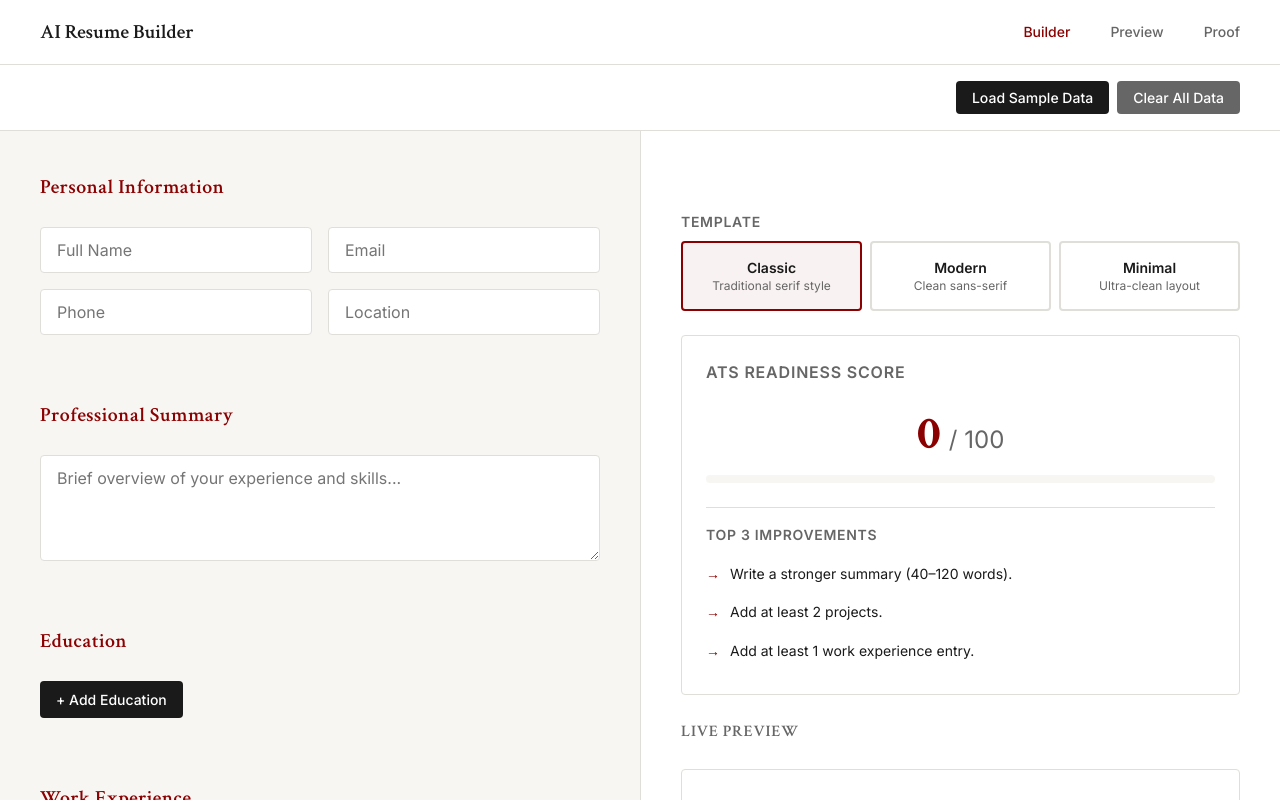
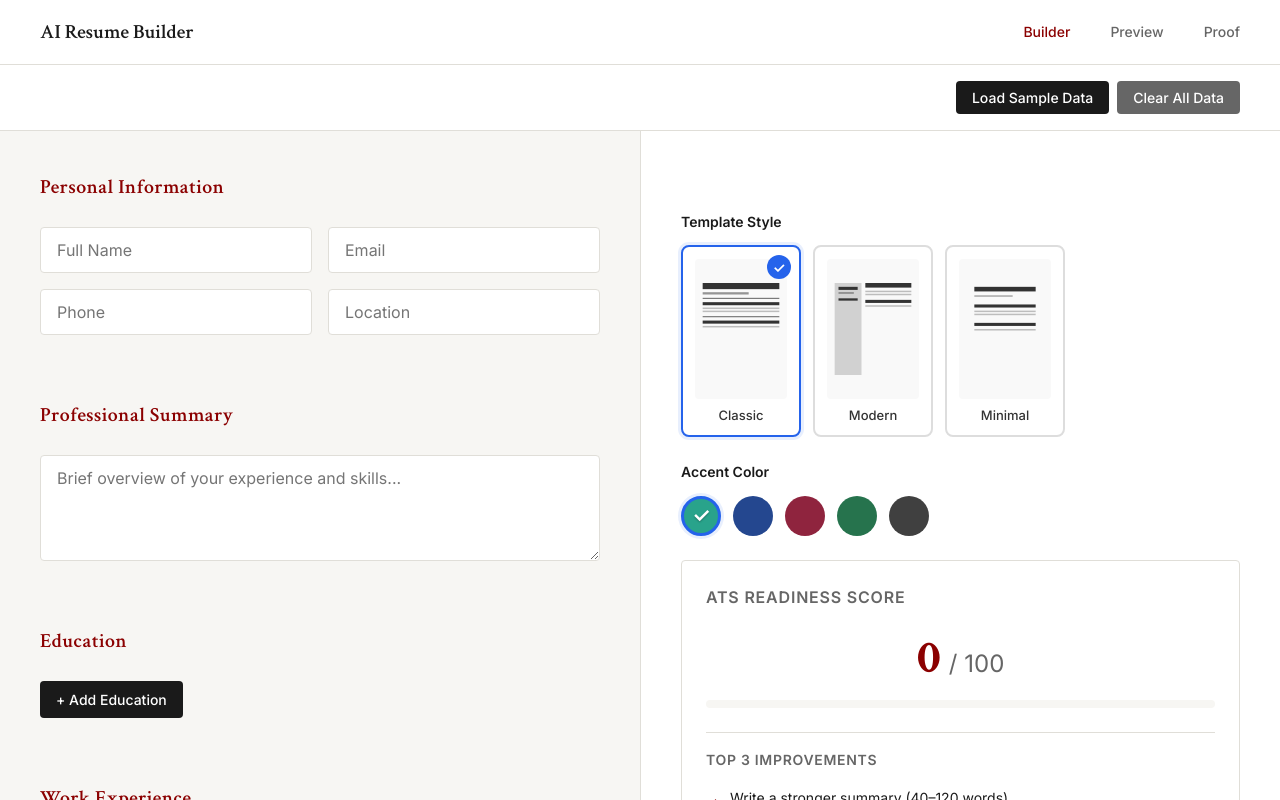
Before and after one commit to Gayathri7756/AI-Resume-Builder, a Next.js app: page /builder in a window 1280 px wide. Shown: the top 800 px of the page. Built offline with nearby package versions, Linux system fonts and the light colour scheme.

Commit message:
Add visual template thumbnails, color theme picker, and PDF download toast

```diff
--- a/components/ResumePreview.module.css
+++ b/components/ResumePreview.module.css
@@ -6,6 +6,7 @@
   font-size: 0.875rem;
   line-height: 1.6;
   color: #000;
+  --accent: var(--resume-accent-color, hsl(168, 60%, 40%));
 }
 
 .empty {
@@ -22,7 +23,7 @@
   text-align: center;
   margin-bottom: var(--spacing-lg);
   padding-bottom: var(--spacing-md);
-  border-bottom: 2px solid #000;
+  border-bottom: 2px solid var(--accent);
 }
 
 .header h1 {
@@ -79,10 +80,10 @@
   font-size: 1.125rem;
   font-weight: 700;
   margin-bottom: var(--spacing-sm);
-  color: #000;
+  color: var(--accent);
   text-transform: uppercase;
   letter-spacing: 0.05em;
-  border-bottom: 1px solid #000;
+  border-bottom: 1px solid var(--accent);
   padding-bottom: 4px;
 }
 
--- a/components/ResumePreview.tsx
+++ b/components/ResumePreview.tsx
@@ -4,6 +4,17 @@ import { useResumeStore } from '@/lib/resumeStore'
 import classicStyles from './ResumePreview.module.css'
 import modernStyles from './ResumePreview.modern.module.css'
 import minimalStyles from './ResumePreview.minimal.module.css'
+
+const getColorTheme = (theme: string) => {
+  const colors = {
+    teal: 'hsl(168, 60%, 40%)',
+    navy: 'hsl(220, 60%, 35%)',
+    burgundy: 'hsl(345, 60%, 35%)',
+    forest: 'hsl(150, 50%, 30%)',
+    charcoal: 'hsl(0, 0%, 25%)'
+  }
+  return colors[theme as keyof typeof colors] || colors.teal
+}
 
 export default function ResumePreview() {
   const {
@@ -14,13 +25,16 @@ export default function ResumePreview() {
     projects,
     skills,
     links,
-    template
+    template,
+    colorTheme
   } = useResumeStore()
 
   // Select styles based on template
   const styles = template === 'modern' ? modernStyles :
                  template === 'minimal' ? minimalStyles :
                  classicStyles
+
+  const accentColor = getColorTheme(colorTheme)
 
   const hasPersonalInfo = personalInfo.name || personalInfo.email || personalInfo.phone || personalInfo.location
   const hasLinks = links.github || links.linkedin || links.portfolio
@@ -35,7 +49,12 @@ export default function ResumePreview() {
   }
 
   return (
-    <div className={styles.resume}>
+    <div
+      className={styles.resume}
+      style={{
+        '--resume-accent-color': accentColor
+      } as React.CSSProperties}
+    >
       {/* Header */}
       {hasPersonalInfo && (
         <header className={styles.header}>
--- a/components/TemplateSelector.module.css
+++ b/components/TemplateSelector.module.css
@@ -1,52 +1,118 @@
 .container {
-  margin-bottom: var(--spacing-md);
+  margin-bottom: 24px;
+}
+
+.section {
+  margin-bottom: 24px;
 }
 
 .label {
   display: block;
-  font-size: 0.875rem;
+  font-size: 14px;
   font-weight: 600;
-  color: var(--text-secondary);
-  margin-bottom: var(--spacing-xs);
-  text-transform: uppercase;
-  letter-spacing: 0.05em;
+  color: #1a1a1a;
+  margin-bottom: 12px;
 }
 
-.options {
-  display: grid;
-  grid-template-columns: repeat(3, 1fr);
-  gap: var(--spacing-xs);
+.templates {
+  display: flex;
+  gap: 12px;
 }
 
-.option {
+.templateCard {
+  position: relative;
+  width: 120px;
+  padding: 12px;
+  background: white;
+  border: 2px solid #ddd;
+  border-radius: 8px;
+  cursor: pointer;
+  transition: all 0.2s;
+}
+
+.templateCard:hover {
+  border-color: #999;
+  transform: translateY(-2px);
+  box-shadow: 0 4px 8px rgba(0, 0, 0, 0.1);
+}
+
+.templateCard.active {
+  border-color: #2563eb;
+  box-shadow: 0 0 0 3px rgba(37, 99, 235, 0.1);
+}
+
+.thumbnail {
+  width: 100%;
+  height: 140px;
+  background: #f9f9f9;
+  border-radius: 4px;
   display: flex;
-  flex-direction: column;
   align-items: center;
-  padding: var(--spacing-sm);
-  background: var(--bg-secondary);
-  border: 2px solid var(--border);
-  border-radius: 4px;
-  transition: all 0.2s ease;
+  justify-content: center;
+  margin-bottom: 8px;
+  overflow: hidden;
+}
+
+.svg {
+  width: 100%;
+  height: 100%;
+  color: #333;
+}
+
+.checkmark {
+  position: absolute;
+  top: 8px;
+  right: 8px;
+  width: 24px;
+  height: 24px;
+  background: #2563eb;
+  color: white;
+  border-radius: 50%;
+  display: flex;
+  align-items: center;
+  justify-content: center;
+  font-size: 14px;
+  font-weight: bold;
+}
+
+.templateName {
+  font-size: 13px;
+  font-weight: 500;
+  color: #333;
   text-align: center;
 }
 
-.option:hover {
-  border-color: var(--text-secondary);
+.colors {
+  display: flex;
+  gap: 12px;
 }
 
-.option.active {
-  border-color: var(--accent);
-  background: rgba(139, 0, 0, 0.05);
+.colorCircle {
+  width: 40px;
+  height: 40px;
+  border-radius: 50%;
+  border: 3px solid transparent;
+  cursor: pointer;
+  transition: all 0.2s;
+  display: flex;
+  align-items: center;
+  justify-content: center;
+  position: relative;
 }
 
-.name {
-  font-size: 0.875rem;
-  font-weight: 600;
-  color: var(--text-primary);
-  margin-bottom: 2px;
+.colorCircle:hover {
+  transform: scale(1.1);
+  box-shadow: 0 4px 8px rgba(0, 0, 0, 0.2);
 }
 
-.description {
-  font-size: 0.75rem;
-  color: var(--text-secondary);
+.colorCircle.activeColor {
+  border-color: #2563eb;
+  box-shadow: 0 0 0 3px rgba(37, 99, 235, 0.1);
 }
+
+.colorCheck {
+  color: white;
+  font-size: 20px;
+  font-weight: bold;
+  text-shadow: 0 1px 2px rgba(0, 0, 0, 0.3);
+}
--- a/components/TemplateSelector.tsx
+++ b/components/TemplateSelector.tsx
@@ -1,32 +1,104 @@
 'use client'
 
-import { useResumeStore, TemplateType } from '@/lib/resumeStore'
+import { useResumeStore, TemplateType, ColorTheme } from '@/lib/resumeStore'
 import styles from './TemplateSelector.module.css'
 
+const colorThemes: { id: ColorTheme; name: string; color: string }[] = [
+  { id: 'teal', name: 'Teal', color: 'hsl(168, 60%, 40%)' },
+  { id: 'navy', name: 'Navy', color: 'hsl(220, 60%, 35%)' },
+  { id: 'burgundy', name: 'Burgundy', color: 'hsl(345, 60%, 35%)' },
+  { id: 'forest', name: 'Forest', color: 'hsl(150, 50%, 30%)' },
+  { id: 'charcoal', name: 'Charcoal', color: 'hsl(0, 0%, 25%)' }
+]
+
 export default function TemplateSelector() {
-  const { template, setTemplate } = useResumeStore()
+  const { template, setTemplate, colorTheme, setColorTheme } = useResumeStore()
 
   const templates: { id: TemplateType; name: string; description: string }[] = [
-    { id: 'classic', name: 'Classic', description: 'Traditional serif style' },
-    { id: 'modern', name: 'Modern', description: 'Clean sans-serif' },
-    { id: 'minimal', name: 'Minimal', description: 'Ultra-clean layout' }
+    { id: 'classic', name: 'Classic', description: 'Traditional single-column' },
+    { id: 'modern', name: 'Modern', description: 'Two-column with sidebar' },
+    { id: 'minimal', name: 'Minimal', description: 'Clean and spacious' }
   ]
 
   return (
     <div className={styles.container}>
-      <label className={styles.label}>Template</label>
-      <div className={styles.options}>
+      <div className={styles.section}>
+        <label className={styles.label}>Template Style</label>
+        <div className={styles.templates}>
           {templates.map((t) => (
             <button
               key={t.id}
               onClick={() => setTemplate(t.id)}
-            className={`${styles.option} ${template === t.id ? styles.active : ''}`}
+              className={`${styles.templateCard} ${template === t.id ? styles.active : ''}`}
+              title={t.description}
             >
-            <span className={styles.name}>{t.name}</span>
-            <span className={styles.description}>{t.description}</span>
+              <div className={styles.thumbnail}>
+                {t.id === 'classic' && (
+                  <svg viewBox="0 0 120 140" className={styles.svg}>
+                    <rect x="10" y="10" width="100" height="8" fill="currentColor" />
+                    <rect x="10" y="22" width="60" height="3" fill="currentColor" opacity="0.5" />
+                    <line x1="10" y1="30" x2="110" y2="30" stroke="currentColor" strokeWidth="1" />
+                    <rect x="10" y="35" width="100" height="4" fill="currentColor" />
+                    <rect x="10" y="42" width="100" height="2" fill="currentColor" opacity="0.3" />
+                    <rect x="10" y="46" width="100" height="2" fill="currentColor" opacity="0.3" />
+                    <line x1="10" y1="54" x2="110" y2="54" stroke="currentColor" strokeWidth="1" />
+                    <rect x="10" y="59" width="100" height="4" fill="currentColor" />
+                    <rect x="10" y="66" width="100" height="2" fill="currentColor" opacity="0.3" />
+                  </svg>
+                )}
+                {t.id === 'modern' && (
+                  <svg viewBox="0 0 120 140" className={styles.svg}>
+                    <rect x="10" y="10" width="35" height="120" fill="currentColor" opacity="0.2" />
+                    <rect x="15" y="15" width="25" height="4" fill="currentColor" />
+                    <rect x="15" y="22" width="20" height="2" fill="currentColor" opacity="0.5" />
+                    <rect x="15" y="30" width="25" height="3" fill="currentColor" />
+                    <rect x="50" y="10" width="60" height="6" fill="currentColor" />
+                    <rect x="50" y="20" width="60" height="2" fill="currentColor" opacity="0.3" />
+                    <rect x="50" y="24" width="60" height="2" fill="currentColor" opacity="0.3" />
+                    <rect x="50" y="32" width="60" height="4" fill="currentColor" />
+                    <rect x="50" y="39" width="60" height="2" fill="currentColor" opacity="0.3" />
+                  </svg>
+                )}
+                {t.id === 'minimal' && (
+                  <svg viewBox="0 0 120 140" className={styles.svg}>
+                    <rect x="20" y="15" width="80" height="6" fill="currentColor" />
+                    <rect x="20" y="26" width="50" height="2" fill="currentColor" opacity="0.4" />
+                    <rect x="20" y="38" width="80" height="4" fill="currentColor" />
+                    <rect x="20" y="46" width="80" height="2" fill="currentColor" opacity="0.3" />
+                    <rect x="20" y="50" width="80" height="2" fill="currentColor" opacity="0.3" />
+                    <rect x="20" y="62" width="80" height="4" fill="currentColor" />
+                    <rect x="20" y="70" width="80" height="2" fill="currentColor" opacity="0.3" />
+                  </svg>
+                )}
+              </div>
+              {template === t.id && (
+                <div className={styles.checkmark}>✓</div>
+              )}
+              <div className={styles.templateName}>{t.name}</div>
             </button>
           ))}
         </div>
       </div>
+
+      <div className={styles.section}>
+        <label className={styles.label}>Accent Color</label>
+        <div className={styles.colors}>
+          {colorThemes.map((color) => (
+            <button
+              key={color.id}
+              onClick={() => setColorTheme(color.id)}
+              className={`${styles.colorCircle} ${colorTheme === color.id ? styles.activeColor : ''}`}
+              style={{ backgroundColor: color.color }}
+              title={color.name}
+              aria-label={`Select ${color.name} color theme`}
+            >
+              {colorTheme === color.id && (
+                <span className={styles.colorCheck}>✓</span>
+              )}
+            </button>
+          ))}
+        </div>
+      </div>
+    </div>
   )
 }
--- a/lib/resumeStore.ts
+++ b/lib/resumeStore.ts
@@ -51,6 +51,7 @@ export interface Links {
 }
 
 export type TemplateType = 'classic' | 'modern' | 'minimal'
+export type ColorTheme = 'teal' | 'navy' | 'burgundy' | 'forest' | 'charcoal'
 
 interface ResumeStore {
   personalInfo: PersonalInfo
@@ -61,6 +62,7 @@ interface ResumeStore {
   skills: SkillCategories
   links: Links
   template: TemplateType
+  colorTheme: ColorTheme
 
   setPersonalInfo: (info: PersonalInfo) => void
   setSummary: (summary: string) => void
@@ -78,6 +80,7 @@ interface ResumeStore {
   suggestSkills: () => void
   setLinks: (links: Links) => void
   setTemplate: (template: TemplateType) => void
+  setColorTheme: (color: ColorTheme) => void
   loadSampleData: () => void
   reset: () => void
 }
@@ -103,7 +106,8 @@ const initialState = {
     linkedin: '',
     portfolio: ''
   },
-  template: 'classic' as TemplateType
+  template: 'classic' as TemplateType,
+  colorTheme: 'teal' as ColorTheme
 }
 
 export const useResumeStore = create<ResumeStore>()(
@@ -168,6 +172,7 @@ export const useResumeStore = create<ResumeStore>()(
 
       setLinks: (links) => set({ links }),
       setTemplate: (template) => set({ template }),
+      setColorTheme: (colorTheme) => set({ colorTheme }),
 
       loadSampleData: () => set({
         personalInfo: {
```
Also changed, not shown: app/preview/page.tsx (+18 -0 lines), components/Toast.module.css (added, +45 -0 lines), components/Toast.tsx (added, +27 -0 lines). Lines whose indentation alone changed are shown as unchanged.
